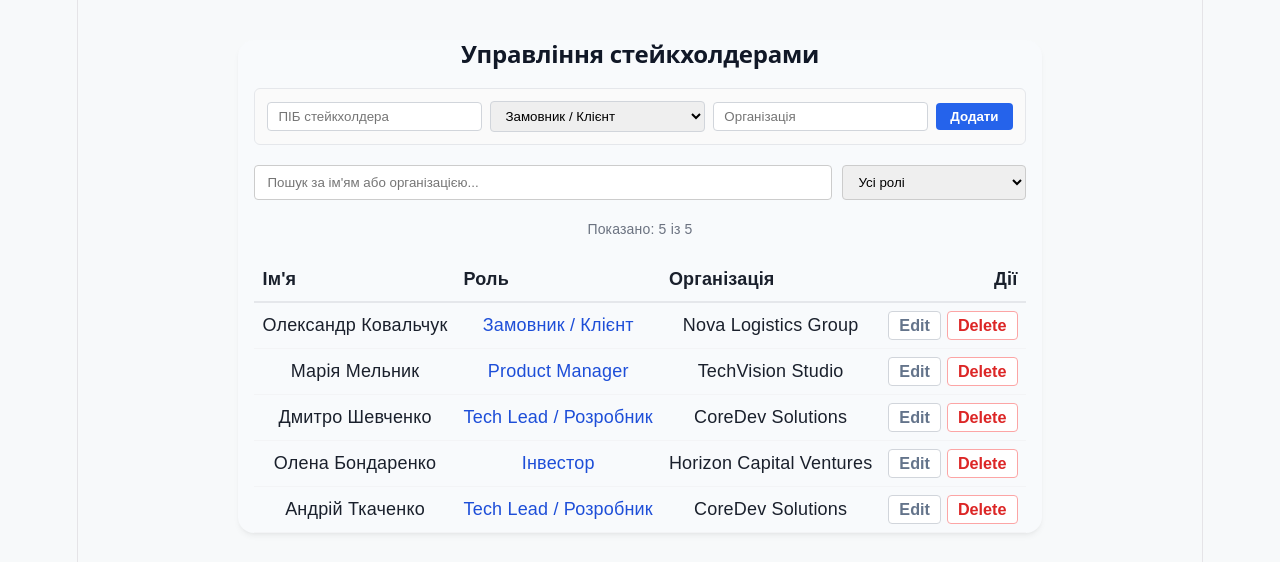
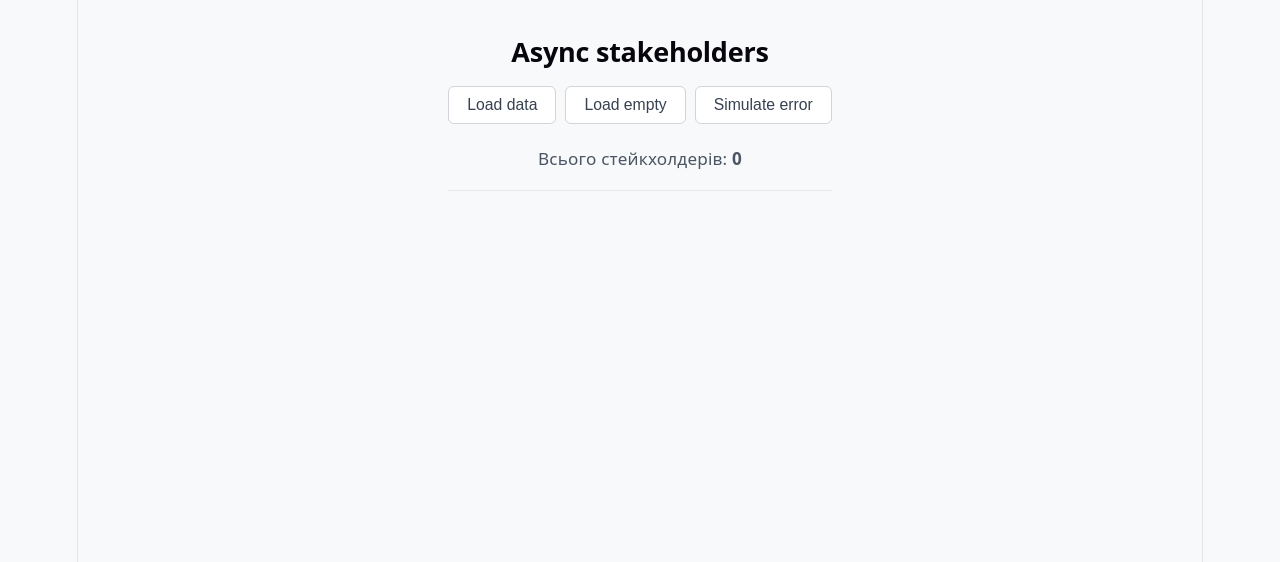
Before and after one commit to doratoles/dmitriy-stakeholder-onboarding, a React (Vite) app in the folder apps/react-lab/: page / in a window 1280 px wide. Shown: the top 562 px of the page. Built offline with nearby package versions, Linux system fonts and the light colour scheme.

Commit message:
feat(react): handle async UI states and retry

```diff
--- a/apps/react-lab/src/App.css
+++ b/apps/react-lab/src/App.css
@@ -939,3 +939,126 @@ body {
   border-radius: 6px;
   margin-top: 16px;
 }
+
+/* 12-effects-async */
+
+.stakeholder-container {
+  max-width: 600px;
+  margin: 2rem auto;
+  font-family: system-ui, -apple-system, BlinkMacSystemFont, 'Segoe UI', Roboto, sans-serif;
+  color: #1f2937;
+}
+
+.stakeholder-title {
+  font-size: 1.5rem;
+  font-weight: 700;
+  margin-bottom: 1rem;
+}
+
+.stakeholder-toolbar {
+  display: flex;
+  gap: 0.5rem;
+  margin-bottom: 1.25rem;
+}
+
+.btn {
+  padding: 0.5rem 1rem;
+  font-size: 0.875rem;
+  font-weight: 500;
+  border-radius: 6px;
+  border: 1px solid #d1d5db;
+  background-color: #ffffff;
+  color: #374151;
+  cursor: pointer;
+  transition: background-color 0.2s, border-color 0.2s;
+}
+
+.btn:hover {
+  background-color: #f3f4f6;
+  border-color: #9ca3af;
+}
+
+.btn-retry {
+  background-color: #ef4444;
+  color: #ffffff;
+  border-color: #dc2626;
+  margin-top: 0.5rem;
+}
+
+.btn-retry:hover {
+  background-color: #dc2626;
+}
+
+.stakeholder-count {
+  margin: 0 0 1rem 0;
+  color: #4b5563;
+  font-size: 0.95rem;
+}
+
+.stakeholder-divider {
+  border: none;
+  border-top: 1px solid #e5e7eb;
+  margin-bottom: 1.5rem;
+}
+
+.state-box {
+  padding: 1rem;
+  border-radius: 6px;
+}
+
+.state-idle {
+  color: #6b7280;
+  font-style: italic;
+}
+
+.state-loading {
+  background-color: #f3f4f6;
+  color: #4b5563;
+}
+
+.state-empty {
+  color: #6b7280;
+  font-style: italic;
+}
+
+.state-error {
+  background-color: #fef2f2;
+  border: 1px solid #fecaca;
+  color: #991b1b;
+}
+
+.error-message {
+  margin: 0 0 0.5rem 0;
+}
+
+.stakeholder-list {
+  list-style: none;
+  padding: 0;
+  margin: 0;
+  display: flex;
+  flex-direction: column;
+  gap: 0.5rem;
+}
+
+.stakeholder-card {
+  padding: 0.875rem;
+  border: 1px solid #e5e7eb;
+  border-radius: 6px;
+  background-color: #ffffff;
+}
+
+.stakeholder-header {
+  font-size: 1rem;
+  color: #111827;
+}
+
+.stakeholder-role {
+  color: #4b5563;
+  font-weight: normal;
+}
+
+.stakeholder-organization {
+  font-size: 0.85rem;
+  color: #6b7280;
+  margin-top: 0.25rem;
+}
--- a/apps/react-lab/src/App.tsx
+++ b/apps/react-lab/src/App.tsx
@@ -8,11 +8,12 @@ import './App.css'
 //import { StakeholderPage } from './modules/08-lists-rendering/StakeholderPage';
 //import { ShortlistPage } from './modules/09-events-state/ShortlistPage';
 //import { StakeholderFormPage } from './modules/10-forms/StakeholderFormPage';
-import { StructuredStatePage } from './modules/11-structured-state/StructuredStatePage';
+//import { StructuredStatePage } from './modules/11-structured-state/StructuredStatePage';
+import { AsyncStakeholderPage } from './modules/12-effects-async/AsyncStakeholderPage';
 
 function App() {
 	return (
-		<StructuredStatePage />
+		<AsyncStakeholderPage />
 	)
 }
 
--- a/apps/react-lab/src/modules/12-effects-async/AsyncStakeholderPage.tsx
+++ b/apps/react-lab/src/modules/12-effects-async/AsyncStakeholderPage.tsx
@@ -7,6 +7,10 @@ export function AsyncStakeholderPage() {
 	const [errorMessage, setErrorMessage] = useState<string | null>(null);
 
 	const [url, setCurrentUrl] = useState<string | null>(null);
+	const [retryCount, setRetryCount] = useState<number>(0);
+	const [fetchTrigger, setFetchTrigger] = useState<number>(0);
+
+	const count = data.length;
 
 	useEffect(() => {
 		if (!url) return;
@@ -15,6 +19,9 @@ export function AsyncStakeholderPage() {
 		const controller = new AbortController();
 
 		async function load(fetchUrl: string) {
+			setStatus('loading');
+			setErrorMessage(null);
+
 			try {
 				const response = await fetch(fetchUrl, {
 					signal: controller.signal,
@@ -26,11 +33,17 @@ export function AsyncStakeholderPage() {
 
 				const result: Stakeholder[] = await response.json();
 				setData(result);
+				setStatus('success');
 			} catch (err) {
 				if (err instanceof Error && err.name === 'AbortError') {
 					console.log('Запит скасовано:', controller.signal.reason);
 					return;
 				}
+
+				setData([]);
+				const message = err instanceof Error ? err.message : 'Непередбачена помилка';
+				setErrorMessage(message);
+				setStatus('error');
 			}
 		}
 
@@ -39,5 +52,73 @@ export function AsyncStakeholderPage() {
 		return () => {
 			controller.abort();
 		};
-	}, [url]);
+	}, [url, fetchTrigger]);
+
+	const handleRetry = () => {
+		setRetryCount((prev) => prev + 1);
+		setFetchTrigger((prev) => prev + 1);
+	};
+
+	const handleSelectUrl = (nextUrl: string) => {
+		setRetryCount(0);
+
+		if (nextUrl === '/missing-url.json') {
+			setData([]);
+		}
+
+		setCurrentUrl(nextUrl);
+
+		setFetchTrigger((prev) => prev + 1);
+	};
+
+	return (
+		<div className="stakeholder-container">
+			<h2 className="stakeholder-title">Async stakeholders</h2>
+
+			<div className="stakeholder-toolbar">
+				<button className="btn" onClick={() => handleSelectUrl('/stakeholders.json')}>Load data</button>
+				<button className="btn" onClick={() => handleSelectUrl('data:application/json,[]')}>Load empty</button>
+				<button className="btn" onClick={() => handleSelectUrl('/missing-url.json')}>Simulate error</button>
+			</div>
+
+			<p className="stakeholder-count">
+				Всього стейкхолдерів: <strong>{count} </strong>
+				{retryCount > 0 && <strong>Кількість спроб: {retryCount}</strong>}
+			</p>
+
+			<hr className="stakeholder-divider" />
+
+			{status === 'loading' && (
+				<div className="state-box state-loading">
+					<em>Loading…</em>
+				</div>
+			)}
+
+			{status === 'success' && count > 0 && (
+				<ul className="stakeholder-list">
+					{data.map((stakeholder) => (
+						<li key={stakeholder.id} className="stakeholder-card">
+							<div className="stakeholder-header">
+								<strong>{stakeholder.name}</strong> — <span>{stakeholder.role}</span>
+							</div>
+							<div className="stakeholder-organization">{stakeholder.organization}</div>
+						</li>
+					))}
+				</ul>
+			)}
+
+			{status === 'success' && count === 0 && (
+				<p className="state-empty">No stakeholders found</p>
+			)}
+
+			{status === 'error' && (
+				<div className="state-box state-error">
+					<p className="error-message">
+						<strong>Помилка:</strong> {errorMessage}
+					</p>
+					<button className="btn btn-retry" onClick={handleRetry}>Retry</button>
+				</div>
+			)}
+		</div>
+	);
 }
```
